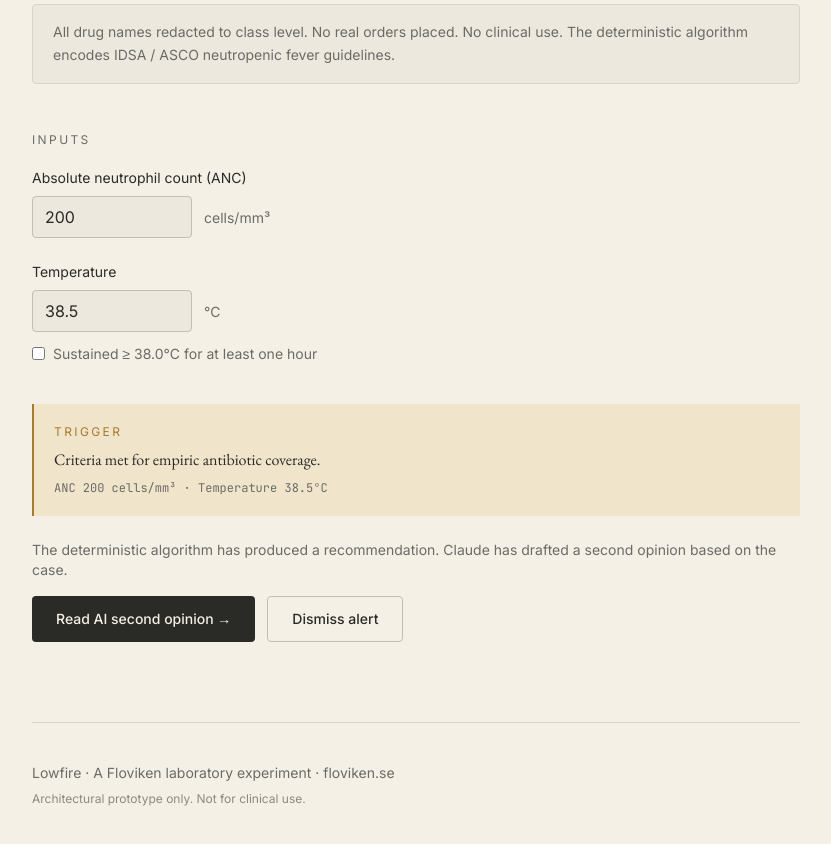
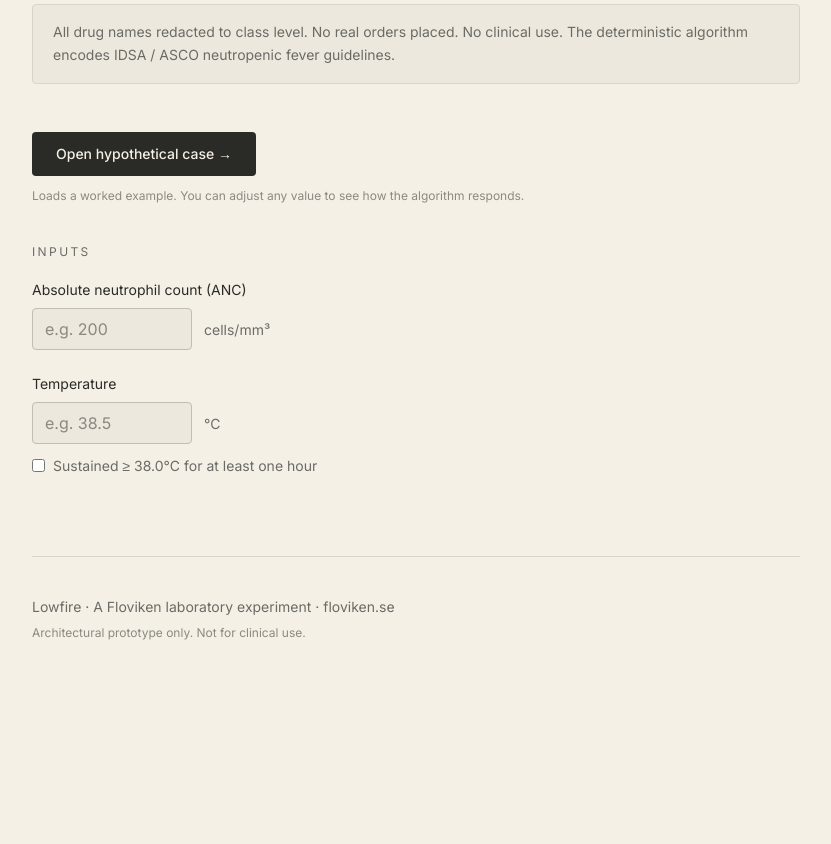
Before and after one commit to RAhroonAI/Lowfire, a Next.js app: page / in a window 1280 px wide. Shown: the part 780-1624 px from the top of the page, without its empty margins (224-1055 px from the left). After the commit the page ends 1485 px from the top, so only its background shows below. Built offline with nearby package versions, Linux system fonts and the light colour scheme.

Commit message:
Polish — Open hypothetical case button, autoscroll on section reveal, AI opinion language consistency

```diff
--- a/app/page.tsx
+++ b/app/page.tsx
@@ -26,18 +26,19 @@ interface SoapSection {
 }
 
 export default function Home() {
-  const [anc, setAnc] = useState<string>("200");
-  const [temp, setTemp] = useState<string>("38.5");
+  // Empty by default — user clicks "Open hypothetical case" to populate
+  const [anc, setAnc] = useState<string>("");
+  const [temp, setTemp] = useState<string>("");
   const [sustained, setSustained] = useState<boolean>(false);
 
   const [hemodynamicallyStable, setHemodynamicallyStable] = useState<boolean>(true);
   const [penicillinAllergy, setPenicillinAllergy] = useState<AllergySeverity>("none");
   const [mrsa, setMrsa] = useState<boolean>(false);
   const [vre, setVre] = useState<boolean>(false);
-  const [esbl, setEsbl] = useState<boolean>(true);
+  const [esbl, setEsbl] = useState<boolean>(false);
   const [kpc, setKpc] = useState<boolean>(false);
   const [renalFunction, setRenalFunction] = useState<RenalFunction>("normal");
-  const [catheterPresent, setCatheterPresent] = useState<boolean>(true);
+  const [catheterPresent, setCatheterPresent] = useState<boolean>(false);
   const [mucositis, setMucositis] = useState<Mucositis>("none");
 
   const [alertResponse, setAlertResponse] = useState<AlertResponse>("pending");
@@ -72,6 +73,18 @@ export default function Home() {
   const prevClaudeStatusRef = useRef<NodeStatus>("idle");
   const prevClinicianStatusRef = useRef<NodeStatus>("idle");
 
+  const inputsSectionRef = useRef<HTMLElement>(null);
+  const intakeSectionRef = useRef<HTMLElement>(null);
+  const speechSectionRef = useRef<HTMLElement>(null);
+  const ordersSectionRef = useRef<HTMLElement>(null);
+  const closingSectionRef = useRef<HTMLElement>(null);
+  const noteSectionRef = useRef<HTMLElement>(null);
+
+  function scrollIntoViewSoft(el: HTMLElement | null) {
+    if (!el) return;
+    el.scrollIntoView({ behavior: "smooth", block: "start" });
+  }
+
   const ancNum = parseFloat(anc);
   const tempNum = parseFloat(temp);
   const ancValid = !isNaN(ancNum) && ancNum >= 0;
@@ -81,6 +94,8 @@ export default function Home() {
   const tempThreshold = sustained ? 38.0 : 38.3;
   const tempCriteriaMet = tempValid && tempNum >= tempThreshold;
   const criteriaMet = ancCriteriaMet && tempCriteriaMet;
+
+  const noCaseLoaded = anc === "" && temp === "";
 
   const bundle: Bundle | null = criteriaMet
     ? redact(
@@ -120,6 +135,23 @@ export default function Home() {
     setOverrideReason("");
   }
 
+  function handleOpenHypotheticalCase() {
+    setAnc("200");
+    setTemp("38.5");
+    setSustained(false);
+    setHemodynamicallyStable(true);
+    setPenicillinAllergy("none");
+    setMrsa(false);
+    setVre(false);
+    setEsbl(true);
+    setKpc(false);
+    setRenalFunction("normal");
+    setCatheterPresent(true);
+    setMucositis("none");
+    // Scroll the inputs section into view so the user sees the values populate
+    setTimeout(() => scrollIntoViewSoft(inputsSectionRef.current), 100);
+  }
+
   function buildIntakeLines(): IntakeLine[] {
     const mdrFlags: string[] = [];
     if (mrsa) mdrFlags.push("MRSA");
@@ -144,6 +176,8 @@ export default function Home() {
     setIntake(lines);
     setIntakeComplete(false);
 
+    setTimeout(() => scrollIntoViewSoft(intakeSectionRef.current), 100);
+
     const lineDelay = 240;
     for (let i = 0; i < lines.length; i++) {
       await new Promise((resolve) => setTimeout(resolve, lineDelay));
@@ -167,6 +201,30 @@ export default function Home() {
     }
     // eslint-disable-next-line react-hooks/exhaustive-deps
   }, [alertResponse]);
+
+  useEffect(() => {
+    if (speechRequested && intakeComplete) {
+      setTimeout(() => scrollIntoViewSoft(speechSectionRef.current), 200);
+    }
+  }, [speechRequested, intakeComplete]);
+
+  useEffect(() => {
+    if (decision === "signed" && cascade.length > 0) {
+      setTimeout(() => scrollIntoViewSoft(ordersSectionRef.current), 100);
+    }
+  }, [decision, cascade.length]);
+
+  useEffect(() => {
+    if (cascadeComplete && (closingLoading || closing)) {
+      setTimeout(() => scrollIntoViewSoft(closingSectionRef.current), 200);
+    }
+  }, [cascadeComplete, closingLoading, closing]);
+
+  useEffect(() => {
+    if (noteRequested) {
+      setTimeout(() => scrollIntoViewSoft(noteSectionRef.current), 100);
+    }
+  }, [noteRequested]);
 
   function handleEngageAlert() {
     setAlertResponse("engaged");
@@ -457,7 +515,22 @@ export default function Home() {
             </p>
           </section>
 
-          <section className="mb-10">
+          {/* ---- OPEN HYPOTHETICAL CASE BUTTON ---- */}
+          {noCaseLoaded && (
+            <section className="mb-10 section-reveal">
+              <button
+                onClick={handleOpenHypotheticalCase}
+                className="font-[family-name:var(--font-sans)] px-6 py-3 bg-[var(--text)] text-[var(--background)] rounded text-sm font-medium hover:bg-black transition-colors"
+              >
+                Open hypothetical case →
+              </button>
+              <p className="text-xs text-[var(--text-subtle)] mt-3 font-[family-name:var(--font-sans)]">
+                Loads a worked example. You can adjust any value to see how the algorithm responds.
+              </p>
+            </section>
+          )}
+
+          <section ref={inputsSectionRef} className="mb-10 scroll-mt-24">
             <h2 className="font-[family-name:var(--font-sans)] text-xs uppercase tracking-[0.2em] text-[var(--text-muted)] mb-5">
               Inputs
             </h2>
@@ -510,7 +583,7 @@ export default function Home() {
           {criteriaMet && (
             <section
               key={`trigger-${criteriaMet}`}
-              className="mb-6 p-5 border-l-2 border-[var(--accent-amber)] bg-[var(--accent-amber-bg)] section-reveal trigger-glow"
+              className="mb-6 p-5 border-l-2 border-[var(--accent-amber)] bg-[var(--accent-amber-bg)] section-reveal trigger-glow scroll-mt-24"
             >
               <p className="font-[family-name:var(--font-sans)] text-xs uppercase tracking-[0.2em] text-[var(--accent-amber)] mb-2">
                 Trigger
@@ -528,14 +601,14 @@ export default function Home() {
           {criteriaMet && alertResponse === "pending" && (
             <section className="mb-12 section-reveal">
               <p className="text-sm text-[var(--text-muted)] mb-4 font-[family-name:var(--font-sans)]">
-                The deterministic algorithm has produced a recommendation. Claude has drafted a second opinion based on the case.
+                The deterministic algorithm has produced a recommendation. Claude has drafted an opinion on the case in the voice of a hospitalist colleague.
               </p>
               <div className="flex flex-wrap gap-3 font-[family-name:var(--font-sans)]">
                 <button
                   onClick={handleEngageAlert}
                   className="px-6 py-3 bg-[var(--text)] text-[var(--background)] rounded text-sm font-medium hover:bg-black transition-colors"
                 >
-                  Read AI second opinion →
+                  Read AI opinion →
                 </button>
                 <button
                   onClick={handleDismissAlert}
@@ -563,7 +636,7 @@ export default function Home() {
           {alertResponse === "engaged" && criteriaMet && (
             <>
               {intake.length > 0 && (
-                <section className="mb-10 section-reveal">
+                <section ref={intakeSectionRef} className="mb-10 section-reveal scroll-mt-24">
                   <div className="flex items-baseline justify-between mb-4">
                     <h2 className="font-[family-name:var(--font-sans)] text-xs uppercase tracking-[0.2em] text-[var(--text-muted)]">
                       Algorithm intake
@@ -604,10 +677,10 @@ export default function Home() {
               )}
 
               {speechRequested && intakeComplete && (
-                <section className="mb-10 section-reveal">
+                <section ref={speechSectionRef} className="mb-10 section-reveal scroll-mt-24">
                   <div className="flex items-baseline justify-between mb-4">
                     <h2 className="font-[family-name:var(--font-sans)] text-xs uppercase tracking-[0.2em] text-[var(--text-muted)]">
-                      Second opinion
+                      AI opinion
                     </h2>
                     <span className="font-[family-name:var(--font-mono)] text-xs text-[var(--text-subtle)]">
                       claude-sonnet-4-5
@@ -663,7 +736,7 @@ export default function Home() {
               )}
 
               {decision === "signed" && cascade.length > 0 && (
-                <section className="mb-10 section-reveal">
+                <section ref={ordersSectionRef} className="mb-10 section-reveal scroll-mt-24">
                   <div className="flex items-baseline justify-between mb-4">
                     <h2 className="font-[family-name:var(--font-sans)] text-xs uppercase tracking-[0.2em] text-[var(--accent-green)]">
                       Orders signed
@@ -703,7 +776,7 @@ export default function Home() {
               )}
 
               {decision === "signed" && cascadeComplete && (closing || closingLoading) && (
-                <section className="mb-10 section-reveal">
+                <section ref={closingSectionRef} className="mb-10 section-reveal scroll-mt-24">
                   <div className="p-6 border-l-2 border-[var(--border-strong)] bg-[var(--surface)]">
                     <p className="font-[family-name:var(--font-sans)] text-xs uppercase tracking-[0.2em] text-[var(--text-muted)] mb-3">
                       Closing
@@ -733,7 +806,7 @@ export default function Home() {
               )}
 
               {noteRequested && (
-                <section className="mb-10 section-reveal">
+                <section ref={noteSectionRef} className="mb-10 section-reveal scroll-mt-24">
                   <div className="flex items-baseline justify-between mb-4">
                     <h2 className="font-[family-name:var(--font-sans)] text-xs uppercase tracking-[0.2em] text-[var(--text-muted)]">
                       Encounter note
```
